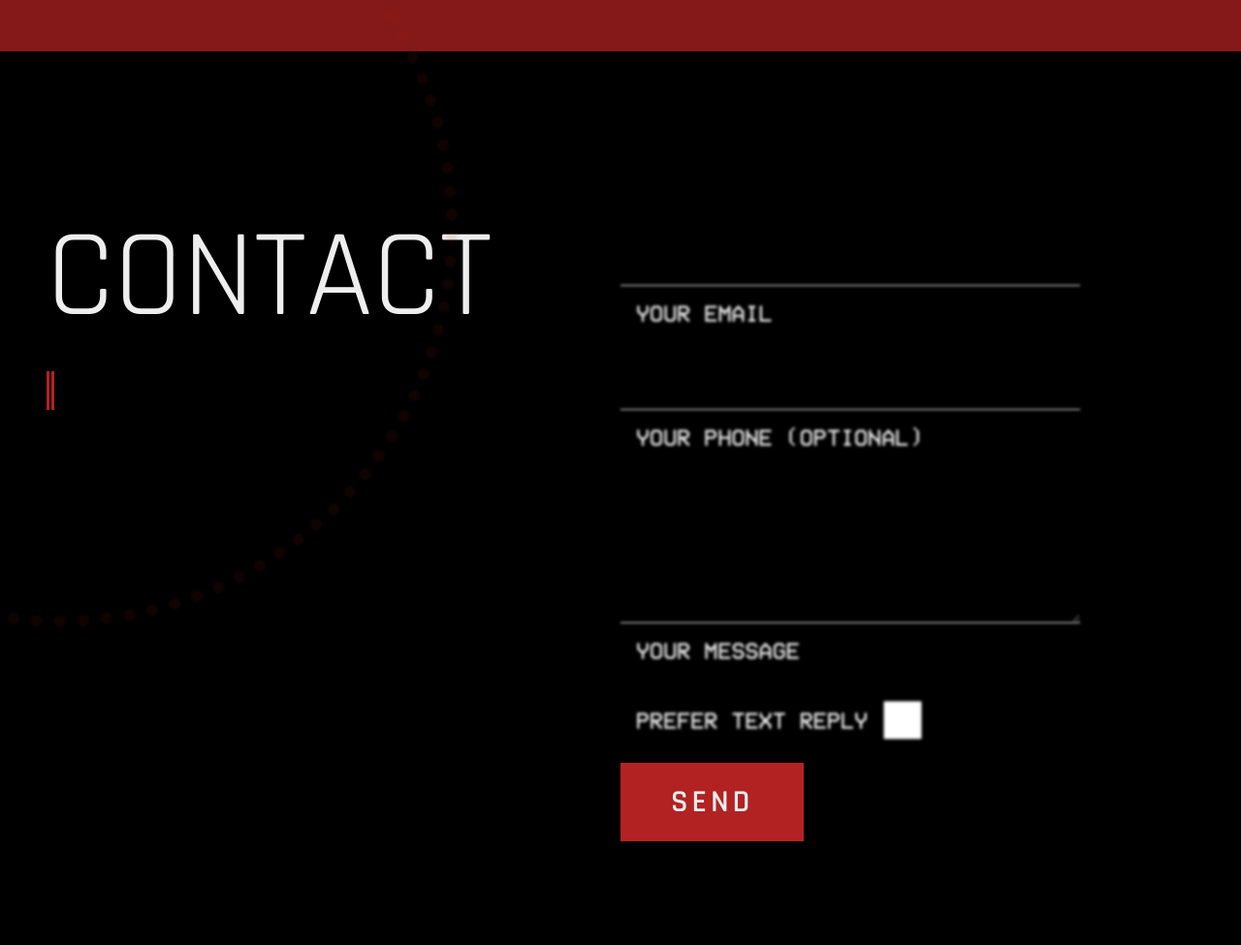
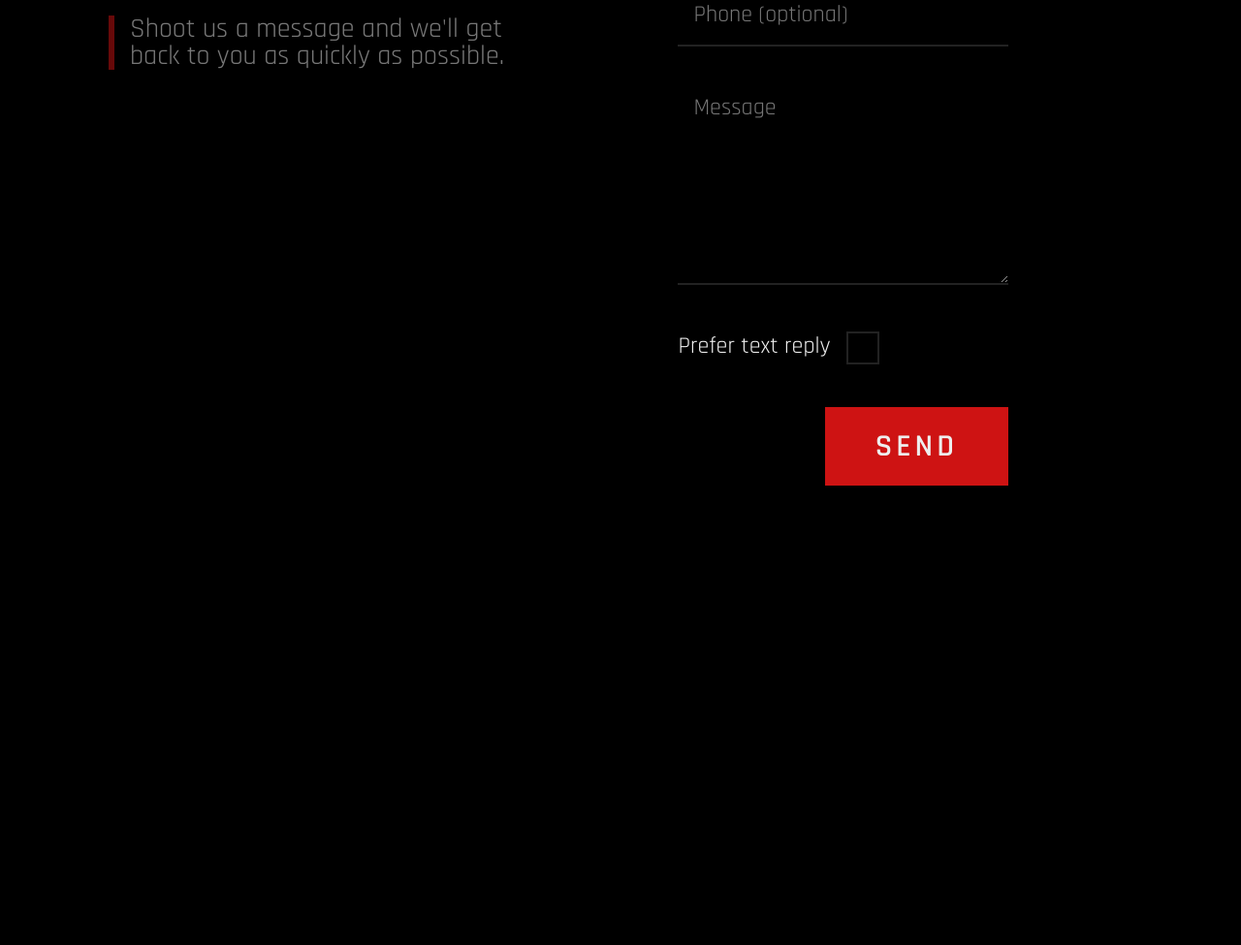
Before and after one commit to redsundigital/redsundigitalkc.com, a PHP site: page / in a window 1280 px wide; the page is wider, and only the part inside the window is pictured. Shown: the part 4105-5080 px from the top of that part at 97% size. After the commit the page ends 4606 px from the top of that part, so only its background shows below. Run offline with PHP 8.4, Linux system fonts and the light colour scheme.

Commit message:
basic contact done

```diff
--- a/assets/js/index.js
+++ b/assets/js/index.js
@@ -139,8 +139,9 @@ function setSmoothScrollOnAnchors() {
 let fuzzyBackground = true;
 let oldScroll = 0;
 document.addEventListener('scroll', function (e) {
+  return;
   const scroll = window.scrollY;
-  sun.style.top = 'calc(10% - ' + scroll * 0.07 + 'px)';
+  sun.style.top = 'calc(10% - ' + scroll * 0.3 + 'px)';
   ship.style.top = 'calc(15% + ' + scroll * 0.2 + 'px)';
 
   const scrollingDown = scroll > oldScroll;
--- a/index.html
+++ b/index.html
@@ -32,7 +32,7 @@
     </div>
   </div>
 
-  <!-- Home -->
+  <!-- Landing -->
   <section id="home">
     <!-- <div id="sun"></div> -->
     <div class="brand flex-center">
@@ -87,7 +87,7 @@
     </div>
   </section>
 
-  <!-- Portfolio -->
+  <!-- Our Work -->
   <section id="portfolio">
     <div id="our-work">
 
@@ -148,7 +148,7 @@
           <h3>BBQ Dashboard</h3>
           <p>Lorem ipsum dolor sit amet consectetur adipisicing elit. Earum, voluptate nostrum commodi ex.</p>
           <br>
-          <p>You guessed it... demo coming soon.</p>
+          <p>Demo coming soon.</p>
           <ul class="overlay-links">
           </ul>
         </div>
@@ -163,7 +163,7 @@
           <h3>Cut Optimizer</h3>
           <p>Calculate the best cuts to make to reduce waste material.</p>
           <br>
-          <p>Demo coming soon.</p>
+          <p>You guessed it... demo coming soon.</p>
           <ul class="overlay-links">
           </ul>
         </div>
@@ -178,7 +178,7 @@
 
   </section>
 
-  <!-- About -->
+  <!-- About Us -->
   <section id="about">
     <div class="about-text-wrapper">
       <h1>About Us</h1>
@@ -200,35 +200,20 @@
 
   <!-- Contact -->
   <section id="contact">
-    <!-- <div class="background-block right"></div> -->
-
-    <div class="contact-block contact-block-left">
-      <h1 class="title crt-blur">Contact</h1>
-      <div class="subtitle crt-blur">Contact subtitle text.</div>
+    <div class="contact-text">
+      <h1>Contact</h1>
+      <h3>Shoot us a message and we'll get back to you as quickly as possible.</h3>
     </div>
-    <div class="contact-block contact-block-right">
     <form>
-        <div class="form-group">
-          <input name="email" type="email">
-          <label for="email">Your email</label>
-        </div>
-        <div class="form-group">
-          <input name="phone" type="number">
-          <label for="phone">Your phone <small>(optional)</small></label>
-        </div>
-        <div class="form-group">
-          <textarea name="message" rows="5"></textarea>
-          <label for="message">Your message</label>
-        </div>
-        <div class="form-group row">
-          <div class="checkbox">
+      <input type="email" name="email" id="email" placeholder="Email" required pattern=".+@.+\..+">
+      <input type="tel" name="tel" id="tel" placeholder="Phone (optional)" pattern="[0-9]{10}">
+      <textarea name="message" id="message" placeholder="Message" rows="6" required></textarea>
+      <div class="checkbox-wrapper">
         <label for="prefer-text">Prefer text reply</label>
         <input type="checkbox" name="prefer-text" id="prefer-text">
       </div>
-        </div>
       <button id="contact-send" class="call-to-action">Send</button>
     </form>
-    </div>
   </section>
 
   <script src="./assets/js/index.js"></script>
--- a/sass/base.scss
+++ b/sass/base.scss
@@ -23,6 +23,8 @@ section {
   height: 100%;
   min-width: 90vw;
   min-height: 100vh;
+  max-width: 80vw;
+  margin: 0 auto;
   padding: 3rem;
   display: flex;
   flex-direction: column;
@@ -45,19 +47,6 @@ section {
     z-index: -1;
     pointer-events: none;
   }
-
-  .subtitle {
-    @extend .title;
-    width: 100%;
-    margin: 2rem 0;
-    padding-left: 8px;
-    border-left: 8px double $accent;
-    font-size: 2.5rem;
-
-    @include phone {
-      font-size: 1.75rem;
-    }
-  }
 }
 
 h1 {
--- a/sass/base/_colors.scss
+++ b/sass/base/_colors.scss
@@ -1,5 +1,4 @@
 $dark: #000;
+$gray: #222;
 $light: #eee;
-$gray: #222;
-// $accent: #ea004e;
-$accent: #b22222;
+$accent: #ce1313;
--- a/sass/base/_vars.scss
+++ b/sass/base/_vars.scss
@@ -1,2 +1,2 @@
-$filterBlur: 0.75px;
+$filterBlur: 0.66px;
 $hoverTransition: 0.4s;
--- a/sass/components/_form.scss
+++ /dev/null
@@ -1,96 +0,0 @@
-form {
-    position: relative;
-    width: 100%;
-    height: 100%;
-
-    .form-group {
-        position: relative;
-        width: 100%;
-        margin: 1rem 0;
-        display: flex;
-        flex-direction: column;
-
-        // Row mode
-        &.row { flex-direction: row; }
-
-        &:hover {
-            input, textarea {
-                background: transparentize($color: $light, $amount: 0.8);
-                filter: blur(1px);
-            }
-        }
-    }
-
-    input,
-    label,
-    textarea {
-        padding: 1rem;
-        color: $light;
-        font-family: 'VCR', Arial, Helvetica, sans-serif;
-        font-size: 1.5rem;
-        filter: blur(1.5px);
-
-        &:focus {
-            filter: blur(1px);
-            border-color: $light;
-        }
-    }
-
-    input,
-    textarea {
-        border: none;
-        border-bottom: 1px solid $light;
-        background: none;
-        outline: none;
-
-        &:focus {
-            background: transparentize($color: $light, $amount: 0.8);
-        }
-    }
-
-    label {
-        text-transform: uppercase;
-    }
-
-    // Checkbox custom
-    .checkbox {
-        display: flex;
-        flex: 1;
-
-        input {
-            flex: 1;
-            max-width: 40px;
-            height: 40px;
-            margin: auto 0;
-
-            &:hover {
-                background: red;
-            }
-        }
-
-        label {
-            &:hover {
-                cursor: pointer;
-            }
-        }
-    }
-
-    button {
-        position: absolute;
-        width: fit-content;
-        height: fit-content;
-        bottom: 0;
-    }
-
-    @include phone {
-        .form-group {
-            margin: 0.5rem 0;
-        }
-
-        input,
-        label,
-        textarea {
-            font-size: 1.25rem;
-        }
-    }
-}
--- a/sass/pages/_about.scss
+++ b/sass/pages/_about.scss
@@ -1,18 +1,18 @@
 #about {
   @extend .crt-blur;
-  margin: 10% 0;
+  margin: 10% auto;
   display: flex;
   flex-direction: row;
   background-color: $dark;
 
-  h1 {
-    color: $light;
-    margin-bottom: 20px;
-  }
-
   .about-text-wrapper {
     flex: 1.5;
     z-index: 1;
+
+    h1 {
+      color: $light;
+      margin-bottom: 20px;
+    }
 
     .about-text {
       flex: 1;
@@ -21,9 +21,10 @@
       flex-direction: column;
       color: $light;
       font-family: 'Raleway', Arial, Helvetica, sans-serif;
-      font-size: 2.25rem;
+      font-size: 2rem;
       font-weight: 400;
-      letter-spacing: 5px;
+      letter-spacing: 3px;
+      line-height: 1.2;
       text-align: left;
       filter: drop-shadow(
           1px 1px 2px transparentize($color: $dark, $amount: 0.66)
@@ -44,26 +45,6 @@
       p {
         width: 85%;
       }
-
-      // p:not(:first-of-type) {
-      //   margin: 3rem 0;
-      // }
-
-      // p:nth-child(1) {
-      //   position: relative;
-      //   color: $light;
-
-      // &::before {
-      //   content: '';
-      //   position: absolute;
-      //   width: 120vw;
-      //   height: 120%;
-      //   top: -10%;
-      //   left: -20%;
-      //   z-index: -1;
-      //   background-color: transparentize($color: $accent, $amount: 0.4);
-      // }
-      // }
     }
   }
 
@@ -72,24 +53,12 @@
     flex: 1;
     z-index: 1;
 
-    // // Inset border
-    // &::before {
-    //   content: '';
-    //   position: absolute;
-    //   width: 94%;
-    //   height: 96%;
-    //   border: 6px solid $accent;
-    //   z-index: 2;
-    //   left: calc(3% - 6px);
-    //   top: calc(2% - 6px);
-    // }
-
     img {
       position: absolute;
       width: 100%;
       height: 100%;
       object-fit: cover;
-      filter: saturate(0) contrast(2.5) blur($filterBlur);
+      filter: saturate(0) contrast(1.75) blur($filterBlur);
     }
   }
 }
--- a/sass/pages/_contact.scss
+++ b/sass/pages/_contact.scss
@@ -1,44 +1,135 @@
 #contact {
-    height: 100%;
+  @extend .crt-blur;
+  display: flex;
+  flex-direction: row;
+
+  .contact-text {
+    flex: 1;
     display: flex;
-    flex-direction: row;
+    flex-direction: column;
 
-    .title {
-        &::before {
-            position: absolute;
-            content: "";
-            width: 100vh;
-            height: 100vh;
-            border: 0.8rem dotted $accent;
-            border-radius: 100%;
-            top: -50vh;
-            left: -50vh;
-            background: transparent;
-            opacity: 0.1;
-            animation: rotate 360s linear infinite;
-            transform: translate(-50%, -50%);
-            filter: blur(1px);
-        }
+    h3 {
+      position: relative;
+      padding-left: 1rem;
+      margin-top: 2rem;
+      border-left: 6px solid $accent;
+      color: $light;
+      font-family: 'Rajdhani', Arial, Helvetica, sans-serif;
+      font-size: 1.75rem;
+      opacity: 0.5;
+    }
+  }
+
+  form {
+    flex: 1;
+    padding: 1rem 8rem;
+    display: flex;
+    flex-direction: column;
+
+    input,
+    textarea,
+    button,
+    div {
+      margin: 1rem 0;
     }
 
-    .contact-block {
+    input,
+    textarea {
+      padding: 1rem;
+      border: none; // remove borders to allow bottom border only
+      border-bottom: 2px solid $gray;
+      background-color: $dark;
+      color: $light;
+      font-family: 'Rajdhani', Arial, Helvetica, sans-serif;
+      font-size: 1.5rem;
+      outline: none;
+
+      &:focus,
+      &:hover {
+        background: $gray;
+        border-color: $accent;
+      }
+    }
+
+    .checkbox-wrapper {
+      display: flex;
+      align-items: center;
+
+      label {
+        color: $light;
+        font-family: 'Rajdhani', Arial, Helvetica, sans-serif;
+        font-size: 1.5rem;
+      }
+
+      label,
+      input[type='checkbox'] {
+        &:hover {
+          cursor: pointer;
+        }
+      }
+
+      input[type='checkbox'] {
         position: relative;
-        min-height: 100%;
+        width: 30px;
+        height: 30px;
+        margin-left: 1rem;
 
-        &.contact-block-left {
-            flex: 0.5;
+        &:not(:checked) {
+          &::before {
+            content: '';
+            position: absolute;
+            width: 30px;
+            height: 30px;
+            border: 2px solid $gray;
+            background-color: $dark;
+          }
+
+          &::after {
+            content: '';
+            position: absolute;
+            width: 15px;
+            height: 15px;
+            top: 8px;
+            left: 8px;
+            border: 2px solid $dark;
+            background-color: $dark;
+          }
+
+          &:hover {
+            &::after {
+              border-color: $accent;
+              background-color: $accent;
+              opacity: 0.5;
+            }
+          }
         }
 
-        &.contact-block-right {
-            flex: 0.4;
+        &:checked {
+          &::before {
+            content: '';
+            position: absolute;
+            width: 30px;
+            height: 30px;
+            border: 2px solid $gray;
+            background-color: $dark;
+          }
+
+          &::after {
+            content: '';
+            position: absolute;
+            width: 15px;
+            height: 15px;
+            top: 8px;
+            left: 8px;
+            border: 2px solid $accent;
+            background-color: $accent;
+          }
         }
+      }
     }
 
-    @include phone {
-        flex-direction: column;
-
-        .subtitle {
-            width: 100%;
-        }
+    button {
+      margin-left: auto;
     }
+  }
 }
--- a/sass/pages/_navscreen.scss
+++ b/sass/pages/_navscreen.scss
@@ -19,7 +19,7 @@
 
   .navscreen-link {
     margin: 1rem;
-    color: #aaa;
+    color: $light;
     font-size: 2rem;
     font-weight: bold;
     font-family: 'VCR', Arial, Helvetica, sans-serif;
@@ -27,7 +27,10 @@
     text-align: center;
     text-transform: uppercase;
     letter-spacing: 6px;
-    filter: drop-shadow(3px 3px 6px #888) blur($filterBlur + 0.5px);
+    filter: drop-shadow(
+        3px 3px 6px transparentize($color: $light, $amount: 0.5)
+      )
+      blur($filterBlur + 0.5px);
 
     &::before,
     &::after {
@@ -40,7 +43,7 @@
     }
 
     &:hover {
-      color: #fff;
+      // color: #fff;
       transform: scale(1.1) !important;
       filter: blur($filterBlur);
       cursor: pointer;
--- a/sass/pages/_portfolio.scss
+++ b/sass/pages/_portfolio.scss
@@ -65,7 +65,7 @@
     transition: all $hoverTransition;
   }
   figure .figure-overlay h3 {
-    color: #eee;
+    color: $light;
     flex: 0.25;
     margin-bottom: 10px;
     font-size: 2rem;
--- a/sass/pages/_services.scss
+++ b/sass/pages/_services.scss
@@ -1,12 +1,11 @@
 #services {
-  margin: 10% 0;
   display: flex;
   flex-direction: column;
   align-items: center;
   justify-content: space-evenly;
 
   h1 {
-    text-align: center;
+    text-align: left;
   }
 
   .service-cards {
```
Also changed, not shown: sass/pages/_home.scss (+6 -28 lines), assets/css/base.css/base.css, assets/img/android.svg, assets/img/globe.svg, assets/img/programming.svg, assets/img/video.svg, 1 other file. Lines whose indentation alone changed are shown as unchanged.
